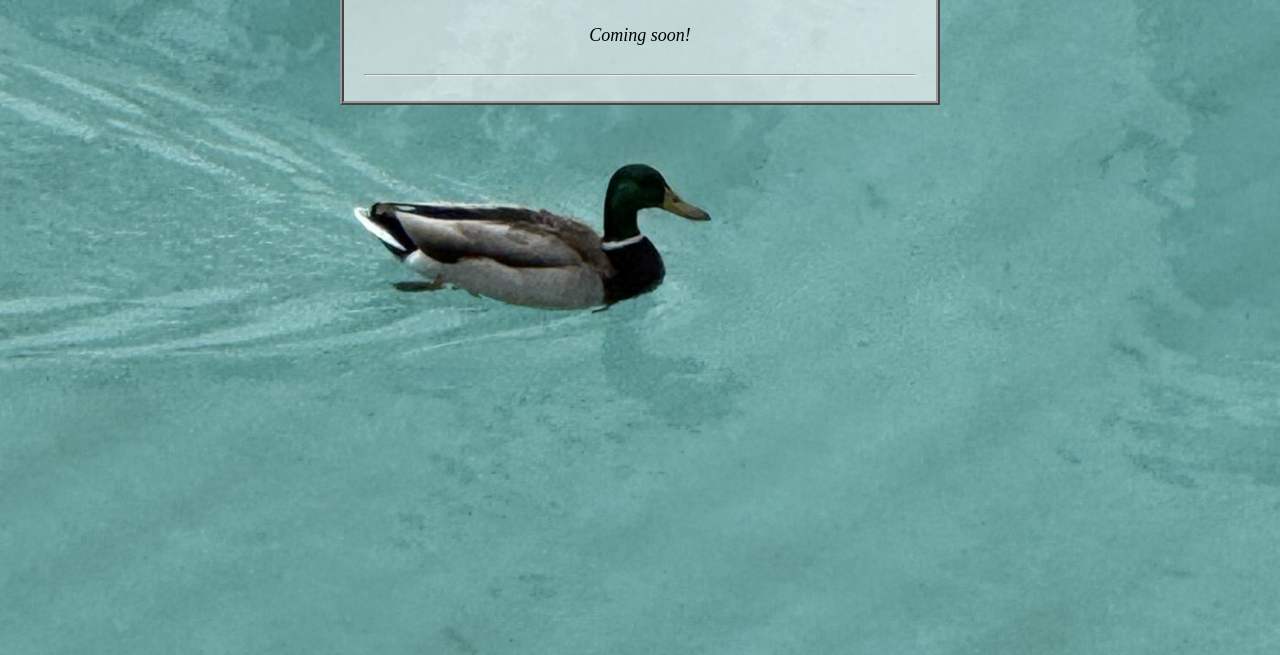
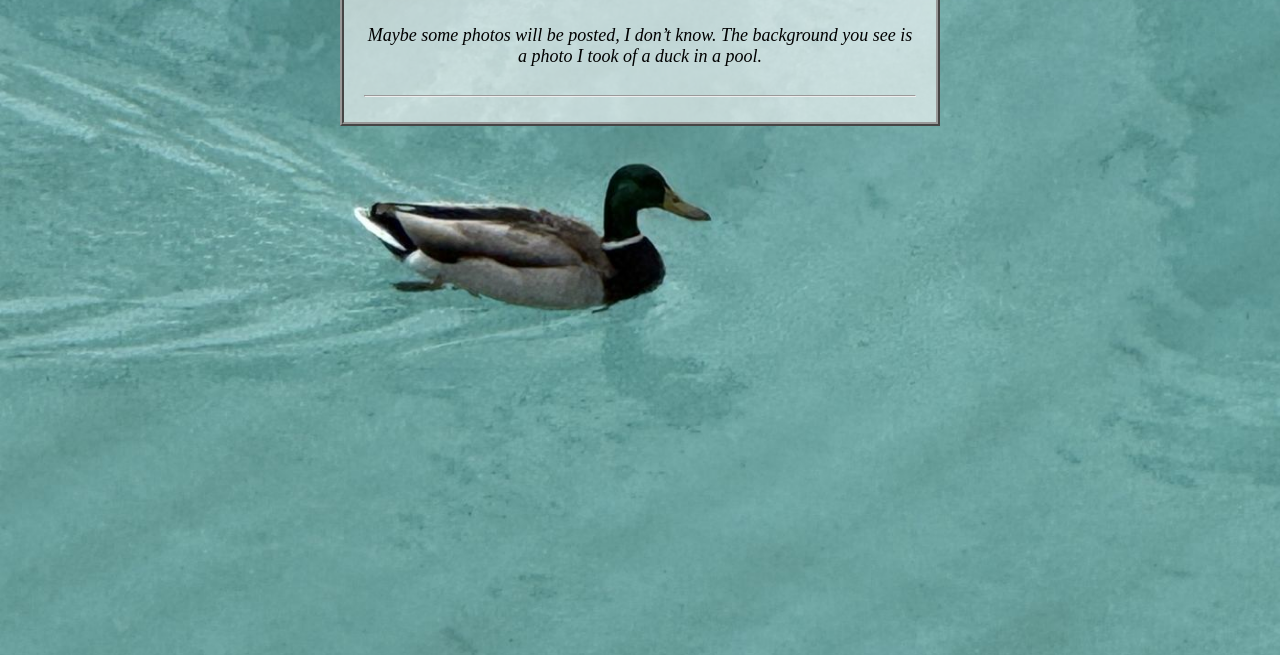
Before and after one commit to natesite/natesite.github.io, a plain HTML site: page photos.html in a window 1280 px wide. Shown: the part 145-800 px from the top of the page. Drawn offline with Linux system fonts and the light colour scheme.

Commit message:
Update placeholder text on Photos page
Co-Authored-By: Claude Opus 5.5 <noreply@anthropic.com>
Claude-Session: https://claude.ai/code/session_01CiMGjiKdB9uUhYzfSYN5ra

```diff
--- a/photos.html
+++ b/photos.html
@@ -49,7 +49,7 @@
   </div>
   <hr>
 
-  <p class="soon">Coming soon!</p>
+  <p class="soon">Maybe some photos will be posted, I don&rsquo;t know. The background you see is a photo I took of a duck in a pool.</p>
 
   <hr>
 </div>
```
